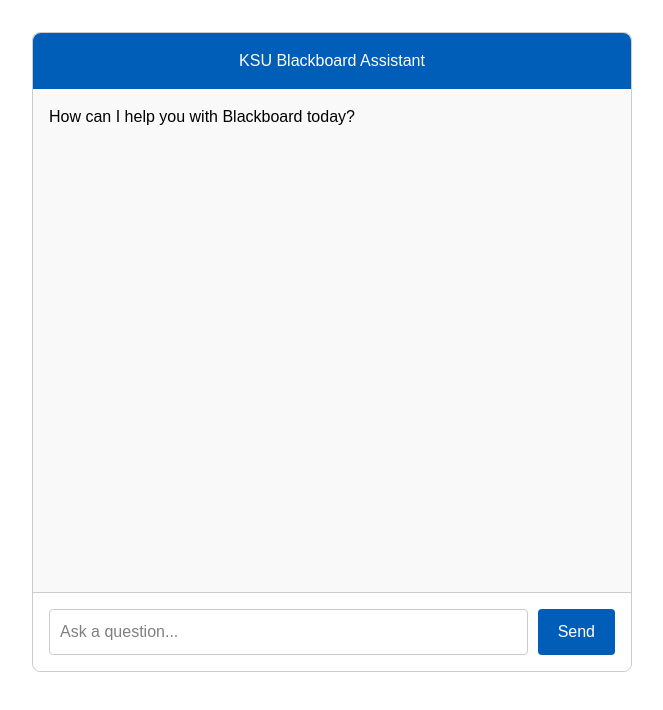
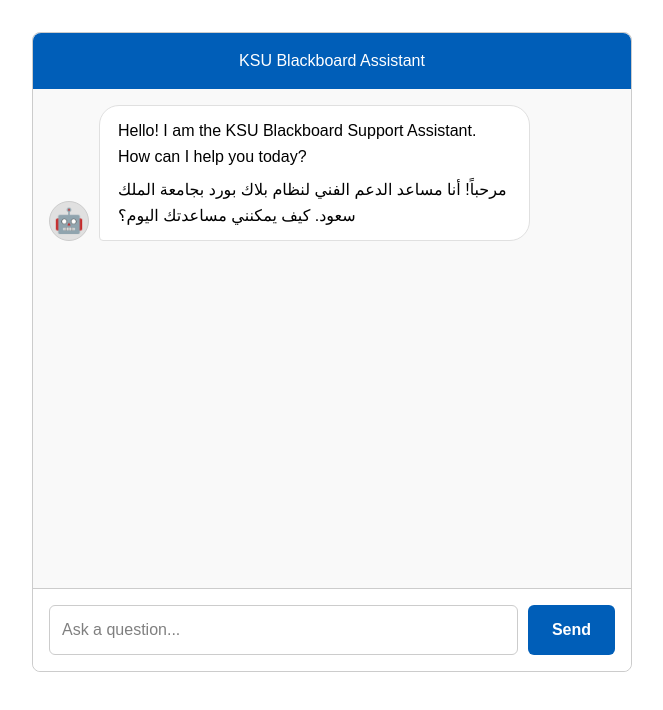
Before and after one commit to Fatema4maklad/ksu-lms-chatbot-support, a React (Vite) app in the folder frontend/: page / in a window 1280 px wide. Shown: the top 710 px of the page, without its empty margins (309-972 px from the left). Built offline with nearby package versions, Linux system fonts and the light colour scheme.

Commit message:
fix: applet formatting

```diff
--- a/frontend/src/App.css
+++ b/frontend/src/App.css
@@ -7,10 +7,37 @@
   flex-direction: column;
   height: 80vh;
   font-family: sans-serif;
+  background: white;
+  direction: ltr; /* Locks the entire app structure Left-to-Right */
+}
+
+.input-area {
+  display: flex;
+  padding: 1rem;
+  border-top: 1px solid #ccc;
+  background: white;
+  border-radius: 0 0 8px 8px;
+  direction: ltr; /* Locks input left, button right */
+}
+
+.message-wrapper {
+  display: flex;
+  align-items: flex-end;
+  gap: 10px;
+  max-width: 85%;
+  direction: ltr; /* Locks Bot icon left, bubble right */
+}
+
+.message {
+  padding: 12px 18px;
+  border-radius: 20px;
+  line-height: 1.6;
+  text-align: start; /* Forces Arabic to align right, English to align left */
+  unicode-bidi: plaintext; /* Helps the browser detect text direction per-paragraph */
 }
 
 header {
-  background: #005eb8; /* KSU Blue */
+  background: #005eb8;
   color: white;
   padding: 1rem;
   text-align: center;
@@ -23,58 +50,91 @@
   overflow-y: auto;
   display: flex;
   flex-direction: column;
-  gap: 10px;
+  gap: 15px;
   background: #f9f9f9;
 }
 
-.message {
-  padding: 10px 15px;
-  border-radius: 20px;
-  max-width: 75%;
-  line-height: 1.5;
+
+
+.message-wrapper.user {
+  align-self: flex-end;
+  flex-direction: row-reverse;
 }
 
-.message.user {
+.message-wrapper.bot {
+  align-self: flex-start;
+}
+
+.sender-icon {
+  font-size: 1.5rem;
+  background: #e0e0e0;
+  border-radius: 50%;
+  width: 40px;
+  height: 40px;
+  display: flex;
+  align-items: center;
+  justify-content: center;
+  flex-shrink: 0;
+  border: 1px solid #ccc;
+}
+
+
+.message-wrapper.user .message {
   background: #005eb8;
   color: white;
-  align-self: flex-end;
-  border-bottom-right-radius: 2px;
+  border-bottom-right-radius: 4px;
 }
 
-.message.bot {
-  background: #e0e0e0;
+.message-wrapper.bot .message {
+  background: white;
   color: black;
-  align-self: flex-start;
-  border-bottom-left-radius: 2px;
-  white-space: pre-wrap;
+  border: 1px solid #e0e0e0;
+  border-bottom-left-radius: 4px;
 }
 
-.input-area {
-  display: flex;
-  padding: 1rem;
-  border-top: 1px solid #ccc;
-  background: white;
-  border-radius: 0 0 8px 8px;
+/* Clean up markdown margins */
+.message p {
+  margin-top: 0;
+  margin-bottom: 0.5rem;
 }
+
+.message p:last-child {
+  margin-bottom: 0;
+}
+
+.message ul, .message ol {
+  margin-top: 0.5rem;
+  margin-bottom: 0;
+  padding-inline-start: 1.5rem; /* Better for RTL lists */
+}
+
+
 
 input {
   flex: 1;
-  padding: 10px;
+  padding: 12px;
   border: 1px solid #ccc;
-  border-radius: 4px;
+  border-radius: 6px;
   font-size: 16px;
 }
 
 button {
   margin-left: 10px;
-  padding: 10px 20px;
+  padding: 10px 24px;
   background: #005eb8;
   color: white;
   border: none;
-  border-radius: 4px;
+  border-radius: 6px;
+  font-weight: bold;
   cursor: pointer;
+  transition: background 0.2s;
+}
+
+button:hover {
+  background: #004a94;
 }
 
 button:disabled {
   background: #ccc;
+  cursor: not-allowed;
 }
--- a/frontend/src/App.jsx
+++ b/frontend/src/App.jsx
@@ -3,7 +3,14 @@
 import './App.css';
 
 function App() {
-  const [messages, setMessages] = useState([]);
+  // Initialize state with a default bilingual greeting
+  const [messages, setMessages] = useState([
+    {
+      role: 'bot',
+      senderType: 'ai', // Can be 'ai' or 'human' for future implementation
+      content: "Hello! I am the KSU Blackboard Support Assistant. How can I help you today?\n\nمرحباً! أنا مساعد الدعم الفني لنظام بلاك بورد بجامعة الملك سعود. كيف يمكنني مساعدتك اليوم؟"
+    }
+  ]);
   const [input, setInput] = useState('');
   const [isLoading, setIsLoading] = useState(false);
 
@@ -11,13 +18,12 @@
     e.preventDefault();
     if (!input.trim()) return;
 
-    const userMessage = { role: 'user', content: input };
+    const userMessage = { role: 'user', content: input, senderType: 'user' };
     setMessages((prev) => [...prev, userMessage]);
     setInput('');
     setIsLoading(true);
 
     try {
-      // The frontend must send {"question": "..."} to match FastAPI
       const response = await fetch('http://localhost:8000/api/chat', {
         method: 'POST',
         headers: { 'Content-Type': 'application/json' },
@@ -29,33 +35,47 @@
       }
 
       const data = await response.json();
-      setMessages((prev) => [...prev, { role: 'bot', content: data.answer }]);
+
+      // Defaulting to 'ai', but your backend could eventually return a senderType flag
+      setMessages((prev) => [...prev, { role: 'bot', content: data.answer, senderType: 'ai' }]);
     } catch (error) {
       console.error("Fetch error:", error);
-      setMessages((prev) => [...prev, { role: 'bot', content: 'Connection error. Please try again.' }]);
+      setMessages((prev) => [...prev, { role: 'bot', content: 'Connection error. Please try again.', senderType: 'system' }]);
     } finally {
       setIsLoading(false);
     }
   };
-
-  return (
-    <div className="chat-container" dir="auto">
+return (
+    <div className="chat-container">
       <header>
         <h2>KSU Blackboard Assistant</h2>
       </header>
 
       <div className="messages-area">
-        {messages.length === 0 && <p className="placeholder">How can I help you with Blackboard today?</p>}
         {messages.map((msg, index) => (
-          <div key={index} className={`message ${msg.role}`}>
-            {msg.role === 'bot' ? (
-              <ReactMarkdown>{msg.content}</ReactMarkdown>
-            ) : (
-              msg.content
+          <div key={index} className={`message-wrapper ${msg.role}`}>
+            {msg.role === 'bot' && (
+              <div className="sender-icon" title={msg.senderType === 'human' ? 'Human Agent' : 'AI Assistant'}>
+                {msg.senderType === 'human' ? '🎧' : '🤖'}
+              </div>
             )}
+
+            {/* dir="auto" stays ONLY here so the text aligns, not the bubble */}
+            <div className="message" dir="auto">
+              {msg.role === 'bot' ? (
+                <ReactMarkdown>{msg.content}</ReactMarkdown>
+              ) : (
+                msg.content
+              )}
+            </div>
           </div>
         ))}
-        {isLoading && <div className="message bot">Typing...</div>}
+        {isLoading && (
+          <div className="message-wrapper bot">
+             <div className="sender-icon">🤖</div>
+             <div className="message">Typing...</div>
+          </div>
+        )}
       </div>
 
       <form onSubmit={sendMessage} className="input-area">
@@ -69,7 +89,6 @@
         <button type="submit" disabled={isLoading}>Send</button>
       </form>
     </div>
-  );
-}
+  );}
 
 export default App;
```
